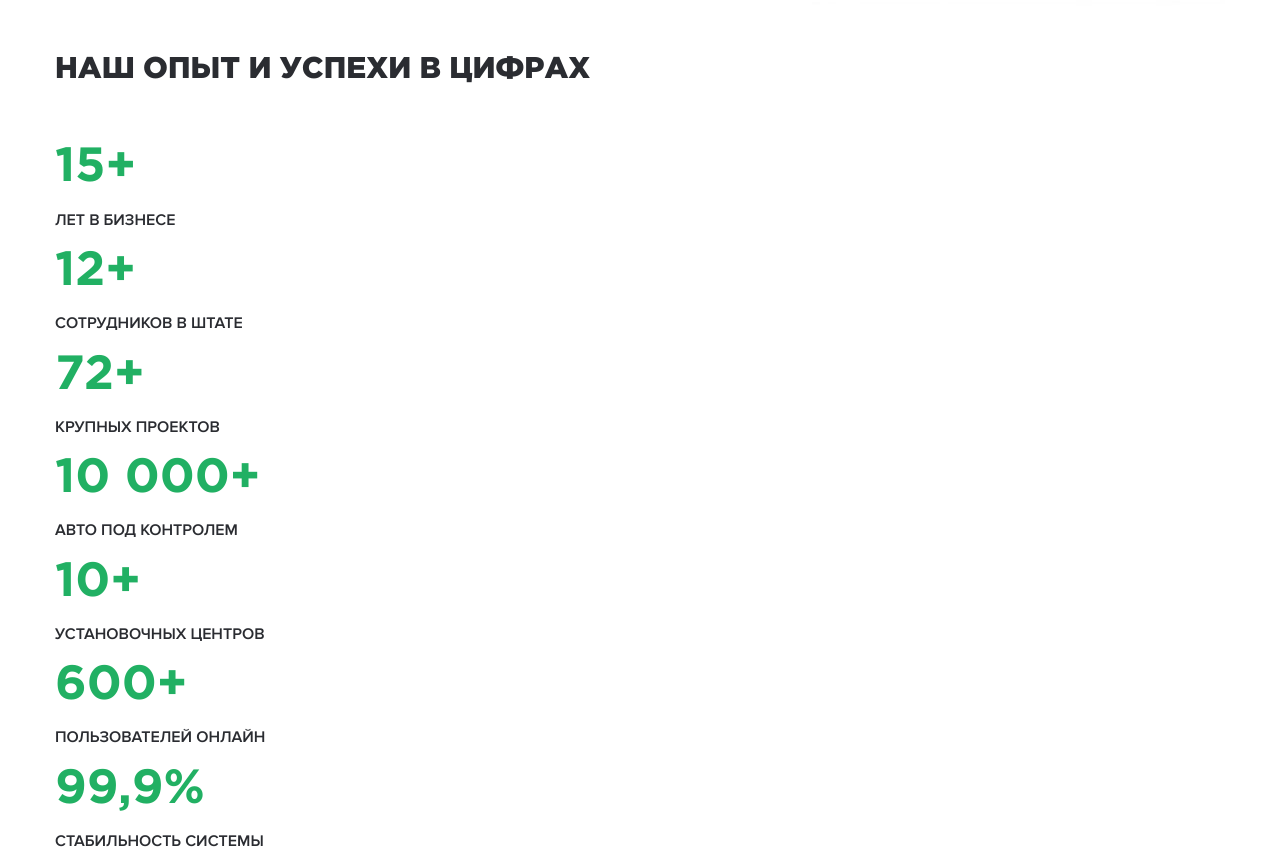
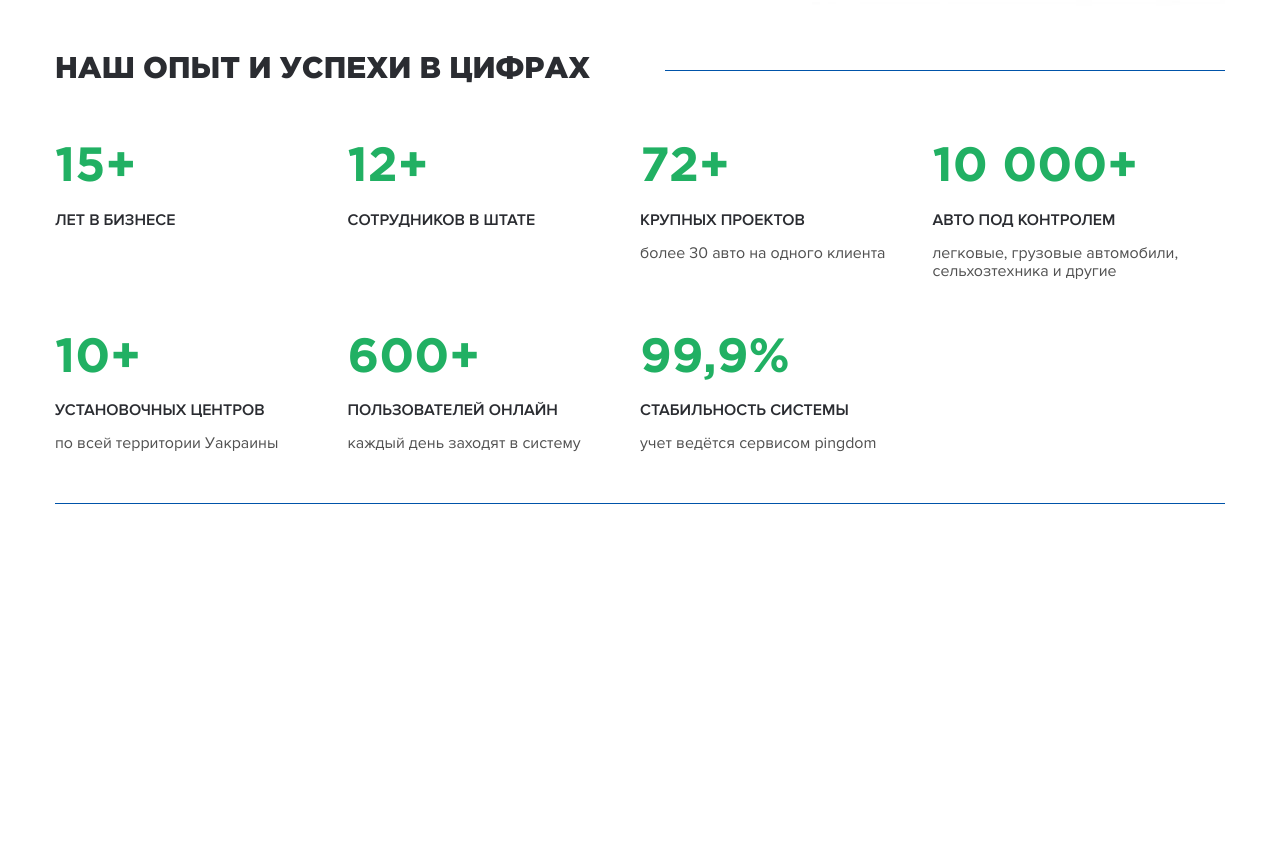
Before and after one commit to ViperPredator1992/autospin, a website: page src/index.html in a window 1280 px wide. Shown: the part 1200-2065 px from the top of the page. After the commit the page ends 1724 px from the top, so only its background shows below. Drawn offline with nearby package versions, Linux system fonts and the light colour scheme.

Commit message:
--- Auto-Git Commit ---

```diff
--- a/src/index.html
+++ b/src/index.html
@@ -280,42 +280,44 @@
         </section>
         <section class="numbers">
             <div class="container">
-                <h2 class="section-title numbers__title">наш опыт и успехи в цифрах</h2>
+                <div class="numbers__lines">
+                    <h2 class="section-title numbers__title">наш опыт и успехи в цифрах</h2>
+                    <div class="line numbers-line"></div>
+                </div>
                 <div class="numbers-blocks">
                     <div class="numbers-block">
                         <div class="numbers-block__number">15+</div>
                         <p class="numbers-block__title">лет в бизнесе</p>
-                        <span class="numbers-block__subtitle"></span>
                     </div>
                     <div class="numbers-block">
                         <div class="numbers-block__number">12+</div>
                         <p class="numbers-block__title">сотрудников в штате</p>
-                        <span class="numbers-block__subtitle"></span>
                     </div>
                     <div class="numbers-block">
                         <div class="numbers-block__number">72+</div>
                         <p class="numbers-block__title">крупных проектов</p>
-                        <span class="numbers-block__subtitle"></span>
+                        <span class="numbers-block__subtitle">более 30 авто на одного клиента</span>
                     </div>
                     <div class="numbers-block">
                         <div class="numbers-block__number">10 000+</div>
                         <p class="numbers-block__title">авто под контролем</p>
-                        <span class="numbers-block__subtitle"></span>
+                        <span class="numbers-block__subtitle">легковые, грузовые автомобили,
+                        сельхозтехника и другие</span>
                     </div>
                     <div class="numbers-block">
                         <div class="numbers-block__number">10+</div>
                         <p class="numbers-block__title">установочных центров</p>
-                        <span class="numbers-block__subtitle"></span>
+                        <span class="numbers-block__subtitle">по всей территории Уaкраины</span>
                     </div>
                     <div class="numbers-block">
                         <div class="numbers-block__number">600+</div>
                         <p class="numbers-block__title">пользователей онлайн</p>
-                        <span class="numbers-block__subtitle"></span>
+                        <span class="numbers-block__subtitle">каждый день заходят в систему</span>
                     </div>
                     <div class="numbers-block">
                         <div class="numbers-block__number">99,9%</div>
                         <p class="numbers-block__title">стабильность системы</p>
-                        <span class="numbers-block__subtitle"></span>
+                        <span class="numbers-block__subtitle">учет ведётся сервисом pingdom</span>
                     </div>
                 </div>
             </div>
--- a/src/sass/_interface.sass
+++ b/src/sass/_interface.sass
@@ -140,6 +140,14 @@ input
     text-transform: uppercase
     color: #2a2c31
     font-weight: 900
+.line
+    width: 100%
+    height: 1px
+    background-color: $blue
+    position: absolute
+    top: 17px
+    left: 15px
+    right: -15px
 
 // font-family: 'Proxima Nova'
 // font-family: 'Rubik'
--- a/src/sass/_media.sass
+++ b/src/sass/_media.sass
@@ -106,6 +106,9 @@
             &s
                 flex-direction: column
                 align-items: center
+    .numbers
+        &-block
+            width: 33%
 @media (max-width: 1045px)
     .nav-icon-1
         display: block
@@ -160,6 +163,9 @@
     .phones-list
         margin: 0 10px
         top: -10px
+    .numbers
+        &-block
+            width: 50%
 @media (max-width: 768px)
     .owl-dots
         bottom: 10px
@@ -169,6 +175,7 @@
             & button.owl-dot
                 width: 10px
                 height: 10px
+
 @media (max-width: 500px)
     .header
         &-top
--- a/src/sass/blocks/_numbers.sass
+++ b/src/sass/blocks/_numbers.sass
@@ -1,7 +1,17 @@
 .numbers
+    padding-bottom: 20px
+    &__lines
+        position: relative
+        overflow: hidden
     &__title
         margin: 0 0 53px
+        background-color: $white
+        position: relative
+        z-index: 10
+        max-width: 610px
     &-block
+        width: 25%
+        margin-bottom: 50px
         &__number
             font-size: 48px
             color: $callback
@@ -13,3 +23,9 @@
             color: $number
             margin: 0 0 15px
             font-weight: 600
+        &__subtitle
+            color: $about
+        &s
+            display: flex
+            flex-wrap: wrap
+            border-bottom: 1px solid $blue
```
Also changed, not shown: src/css/style.css, src/sass/_font.css (added), 1 other file.
